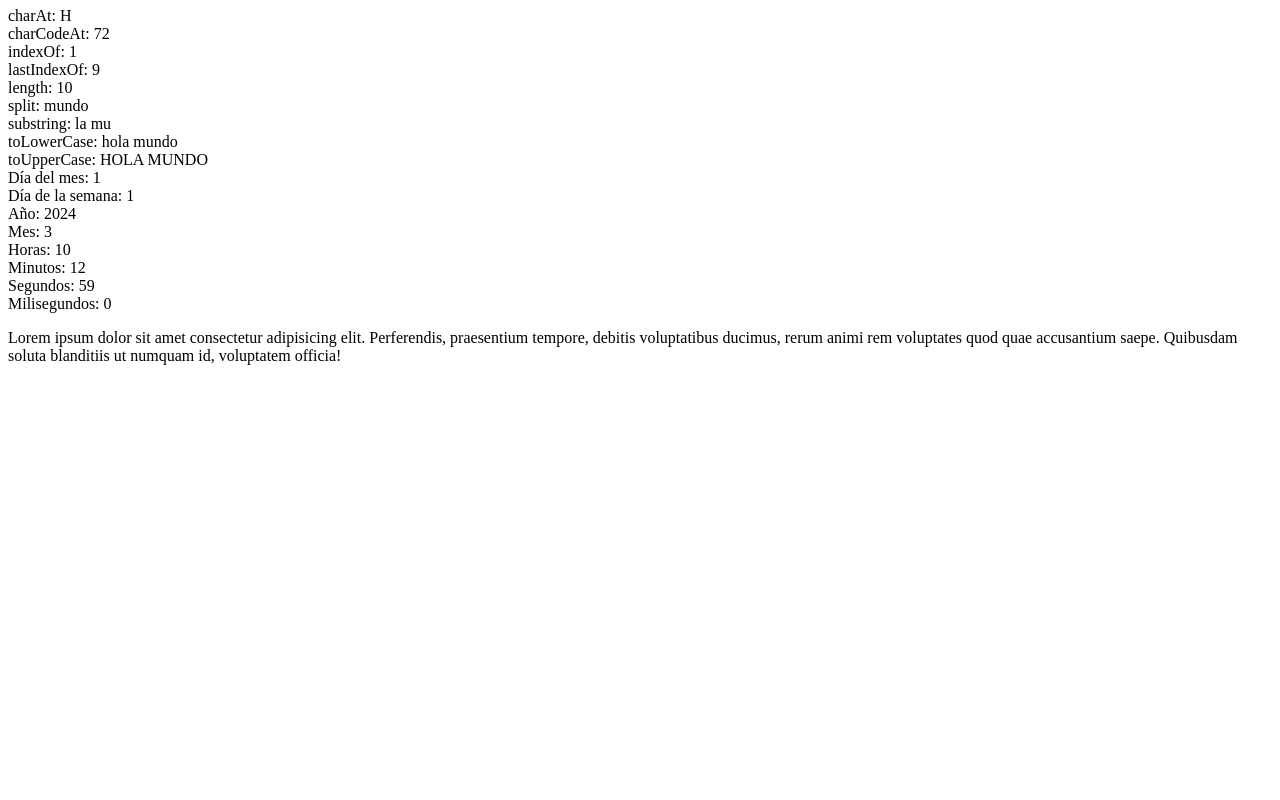
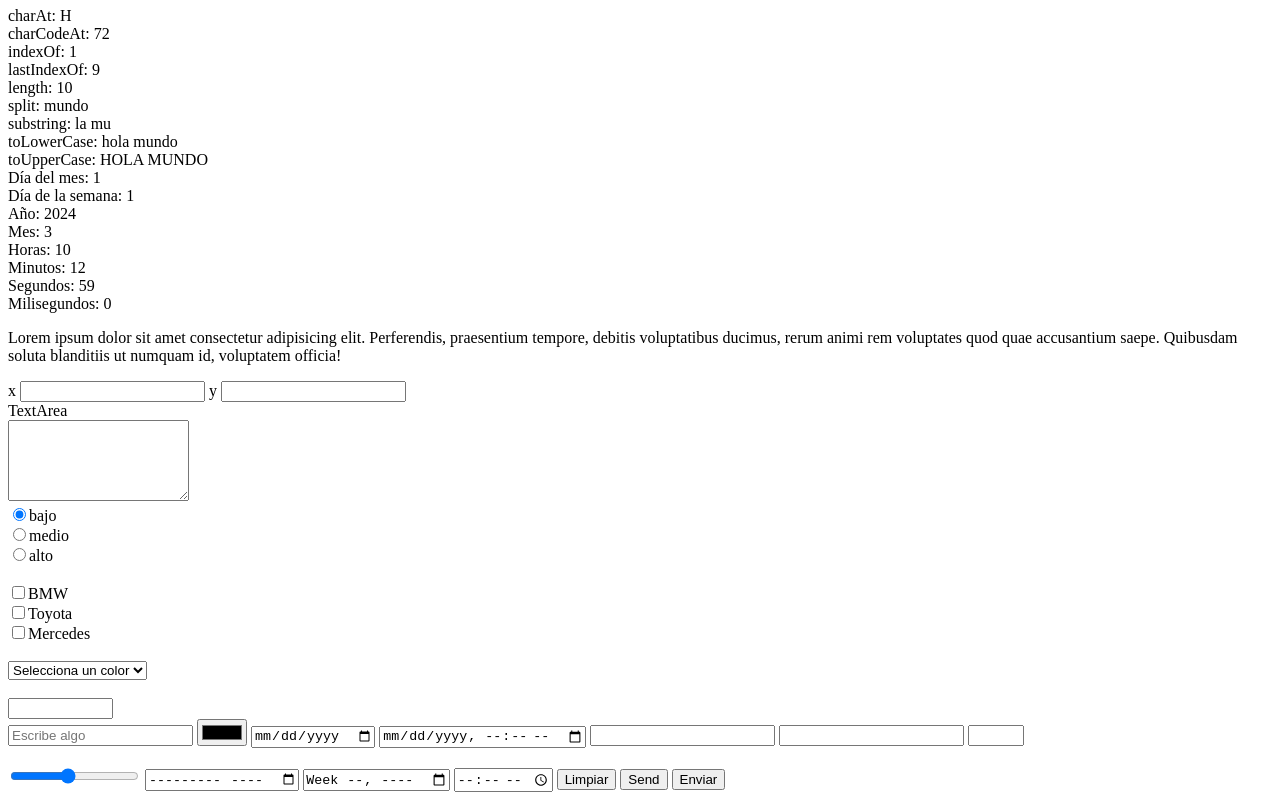
Before and after one commit to denispena7/EjerciciosJS_LMT5, a plain HTML site: page index.html in a window 1280 px wide. Shown: the part 797-1597 px from the top of the page. Before the commit the page ends 1178 px from the top, so only its background shows below. Drawn offline with Linux system fonts and the light colour scheme.

Commit message:
Eleventh commit

```diff
--- a/index.html
+++ b/index.html
@@ -12,5 +12,70 @@
         document.write("Esto es un texto escrito con javascript");
     </script> -->
     <p>Lorem ipsum dolor sit amet consectetur adipisicing elit. Perferendis, praesentium tempore, debitis voluptatibus ducimus, rerum animi rem voluptates quod quae accusantium saepe. Quibusdam soluta blanditiis ut numquam id, voluptatem officia!</p>
+    <form action="#" method="get">
+      <label>x</label>
+      <input type="text" name="ancho">
+
+      <label>y</label>
+      <input type="text" name="alto">
+
+      <br>
+
+      <label>TextArea</label><br>
+      <textarea name="descripcion" cols="20" rows="5"></textarea>
+
+      <br>
+
+      <label><input type="radio" name="valoracion" value="1" checked>bajo</label><br>
+      <label><input type="radio" name="valoracion" value="2">medio</label><br>
+      <label><input type="radio" name="valoracion" value="3">alto</label><br>
+
+      <br>
+
+      <label><input type="checkbox" name="coche" value="bmw">BMW</label> <br>
+      <label><input type="checkbox" name="coche" value="toyota">Toyota</label> <br>
+      <label><input type="checkbox" name="coche" value="mercedes">Mercedes</label> <br><br>
+
+      <select name="">
+        <option value="">Selecciona un color</option>
+        <option value="rojo">Rojo</option>
+        <option value="amarillo">Amarillo</option>
+        <option value="verde">Verde</option>
+      </select>
+
+      <br><br>
+
+      <!-- Campo de email -->
+      <input type="email" pattern=".+@example\.com" size="10" required minlength="5"/><br>
+      <!-- Campo de búsqueda -->
+      <input type="search" placeholder="Escribe algo">
+      <!-- Campo de color -->
+      <input type="color">
+      <!-- Campo de fecha -->
+      <input type="date">
+      <!-- Campo para fecha y hora -->
+      <input type="datetime-local">
+      <!-- Campo telefono -->
+      <input type="tel">
+      <!-- Campo url -->
+      <input type="url">
+      <!-- Campo numérico -->
+      <input type="number" min="0" max="10"><br><br>
+
+      <input type="range" id="price" name="price"  min="50000" max="500000" step="100" value="250000" />
+      <output class="price-output" for="price"></output>
+
+      <!-- Campo de mes -->
+      <input type="month">
+      <!-- Campo de semana -->
+      <input type="week">
+      <!-- Campo de hora -->
+      <input type="time">
+
+      <input type="reset" value="Limpiar">
+      <input type="button" value="Send">
+
+      <input type="submit" value="Enviar">
+    </form>
   </body>
 </html>
```
Also changed, not shown: js/index.js (+12 -0 lines).
